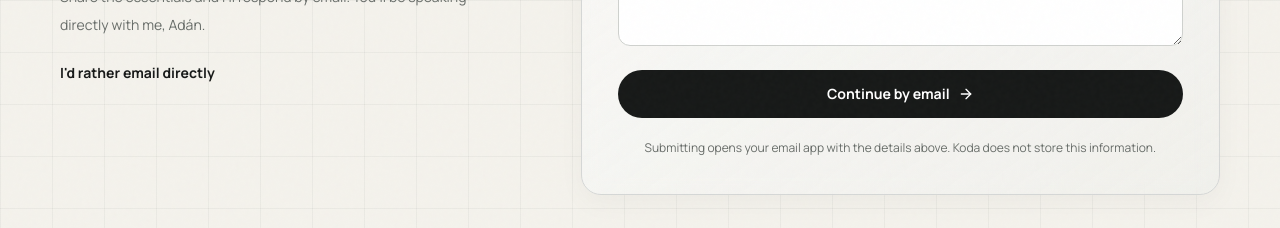
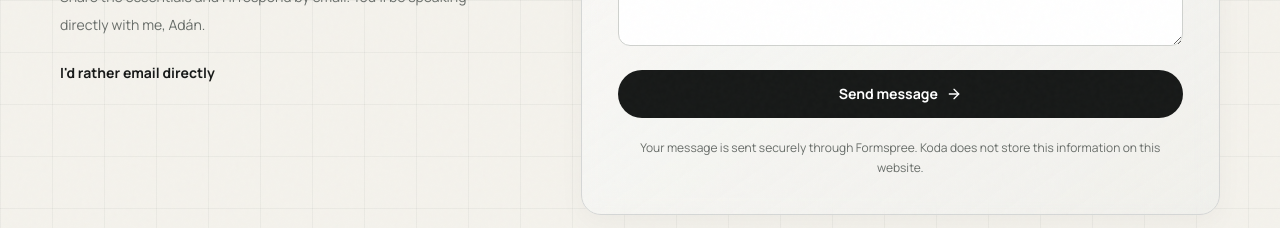
Before and after one commit to nonsec-py/koda., a Next.js app: page /contacto in a window 1280 px wide. Shown: the part 572-800 px from the top of the page. Built offline with nearby package versions, Linux system fonts and the light colour scheme.

Commit message:
Send contact form submissions to Formspree

```diff
--- a/app/privacidad/page.tsx
+++ b/app/privacidad/page.tsx
@@ -1,2 +1,2 @@
 import type {Metadata} from "next";import {Legal} from "../../components/legal";export const metadata:Metadata={title:"Privacy policy"};
-export default function Page(){return <Legal label="Legal" title="Privacy policy"><section><h2 className="text-lg font-bold text-[#171918]">Information you share</h2><p>Koda does not store information submitted through the contact form. Submitting it opens your email application with the details you entered so you can send the message yourself.</p></section><section><h2 className="text-lg font-bold text-[#171918]">External services</h2><p>The Instagram link is subject to Instagram&apos;s own policies. If analytics are added, they will be configured to collect only the aggregate information needed to improve the site.</p></section><section><h2 className="text-lg font-bold text-[#171918]">Your inquiries</h2><p>You can request information about the use of your data by emailing Adán at the address published on this website.</p></section></Legal>}
+export default function Page(){return <Legal label="Legal" title="Privacy policy"><section><h2 className="text-lg font-bold text-[#171918]">Information you share</h2><p>When you submit the contact form, the details you enter are sent to Formspree so Adán can receive and respond to your inquiry. Koda does not store this information on this website.</p></section><section><h2 className="text-lg font-bold text-[#171918]">External services</h2><p>Formspree processes contact form submissions, and Instagram hosts the site&apos;s social profile. Their use is subject to their respective privacy policies. If analytics are added, they will be configured to collect only the aggregate information needed to improve the site.</p></section><section><h2 className="text-lg font-bold text-[#171918]">Your inquiries</h2><p>You can request information about the use of your data by emailing Adán at the address published on this website.</p></section></Legal>}
--- a/components/contact-form.tsx
+++ b/components/contact-form.tsx
@@ -1,5 +1,7 @@
 "use client";
-import {FormEvent,useState} from "react";import {ArrowRight} from "lucide-react";import {EMAIL} from "../lib/content";
-export function ContactForm(){const[state,setState]=useState<"idle"|"error">("idle");function submit(e:FormEvent<HTMLFormElement>){e.preventDefault();const f=new FormData(e.currentTarget),name=String(f.get("name")||"").trim(),business=String(f.get("business")||"").trim(),service=String(f.get("service")||"").trim(),message=String(f.get("message")||"").trim();if(!name||!business||message.length<10){setState("error");return}const subject=encodeURIComponent(`Website project inquiry from ${name}`),body=encodeURIComponent(`Hi Adán,\n\nMy name is ${name}.\nBusiness or project: ${business}\nI'm interested in: ${service}\n\n${message}\n\nBest,\n${name}`);window.location.href=`mailto:${EMAIL}?subject=${subject}&body=${body}`}
-return <form onSubmit={submit} noValidate className="card grid gap-5 p-6 md:p-9"><Field label="Your name" name="name" placeholder="What should I call you?"/><Field label="Business or project" name="business" placeholder="Name and industry"/><label className="grid gap-2 text-sm font-semibold">What do you need?<select name="service" className="rounded-xl border border-[#cfd1ce] bg-white px-4 py-3 font-normal"><option>A landing page</option><option>A professional website</option><option>A website redesign</option><option>I&apos;m not sure yet</option></select></label><label className="grid gap-2 text-sm font-semibold">Tell me a little more<textarea name="message" rows={5} minLength={10} placeholder="What would you like to improve, and what result are you looking for?" className="resize-y rounded-xl border border-[#cfd1ce] bg-white px-4 py-3 font-normal"/></label>{state==="error"&&<p role="alert" className="rounded-xl bg-red-50 p-3 text-sm text-red-800">Please add your name, business and a brief description.</p>}<button className="btn btn-primary mt-1" type="submit">Continue by email <ArrowRight size={16}/></button><p className="text-center text-xs leading-5 text-[#686d69]">Submitting opens your email app with the details above. Koda does not store this information.</p></form>}
+import {FormEvent,useState} from "react";import {ArrowRight} from "lucide-react";import {FORM_ENDPOINT} from "../lib/content";
+type FormState="idle"|"sending"|"success"|"error";
+export function ContactForm(){const[state,setState]=useState<FormState>("idle");async function submit(e:FormEvent<HTMLFormElement>){e.preventDefault();const form=e.currentTarget,formData=new FormData(form),name=String(formData.get("name")||"").trim(),business=String(formData.get("business")||"").trim(),message=String(formData.get("message")||"").trim();if(!name||!business||message.length<10){setState("error");return}setState("sending");try{const response=await fetch(FORM_ENDPOINT,{method:"POST",body:formData,headers:{Accept:"application/json"}});if(!response.ok)throw new Error("Form submission failed");form.reset();setState("success")}catch{setState("error")}}
+if(state==="success")return <div className="card p-6 text-center md:p-9"><p className="eyebrow">Message received</p><h2 className="display mt-4 text-4xl font-semibold">Thanks for reaching out.</h2><p className="mx-auto mt-4 max-w-md text-sm leading-7 text-[#686d69]">I&apos;ll review your project details and get back to you soon.</p></div>;
+return <form onSubmit={submit} noValidate className="card grid gap-5 p-6 md:p-9"><Field label="Your name" name="name" placeholder="What should I call you?"/><Field label="Business or project" name="business" placeholder="Name and industry"/><label className="grid gap-2 text-sm font-semibold">What do you need?<select name="service" className="rounded-xl border border-[#cfd1ce] bg-white px-4 py-3 font-normal"><option>A landing page</option><option>A professional website</option><option>A website redesign</option><option>I&apos;m not sure yet</option></select></label><label className="grid gap-2 text-sm font-semibold">Tell me a little more<textarea name="message" rows={5} minLength={10} placeholder="What would you like to improve, and what result are you looking for?" className="resize-y rounded-xl border border-[#cfd1ce] bg-white px-4 py-3 font-normal"/></label>{state==="error"&&<p role="alert" className="rounded-xl bg-red-50 p-3 text-sm text-red-800">Please add your name, business and a brief description, then try again.</p>}<button className="btn btn-primary mt-1" type="submit" disabled={state==="sending"}>{state==="sending"?"Sending...":<>Send message <ArrowRight size={16}/></>}</button><p aria-live="polite" className="text-center text-xs leading-5 text-[#686d69]">Your message is sent securely through Formspree. Koda does not store this information on this website.</p></form>}
 function Field({label,name,placeholder}:{label:string,name:string,placeholder:string}){return <label className="grid gap-2 text-sm font-semibold">{label}<input name={name} placeholder={placeholder} className="rounded-xl border border-[#cfd1ce] bg-white px-4 py-3 font-normal"/></label>}
--- a/lib/content.ts
+++ b/lib/content.ts
@@ -1,5 +1,6 @@
 export const EMAIL="hello.adanrios@gmail.com";
 export const EMAIL_LINK=`mailto:${EMAIL}?subject=${encodeURIComponent("Website project inquiry")}`;
+export const FORM_ENDPOINT="https://formspree.io/f/xdeaazop";
 export const IG="https://www.instagram.com/kodaproyectos_";
 export const services=[
  {n:"01",title:"Landing pages",text:"A focused, fast and persuasive page designed to present one offer and turn interest into inquiries."},
```
Also changed, not shown: 1 other file (tests, documents, lock files or other folders).
